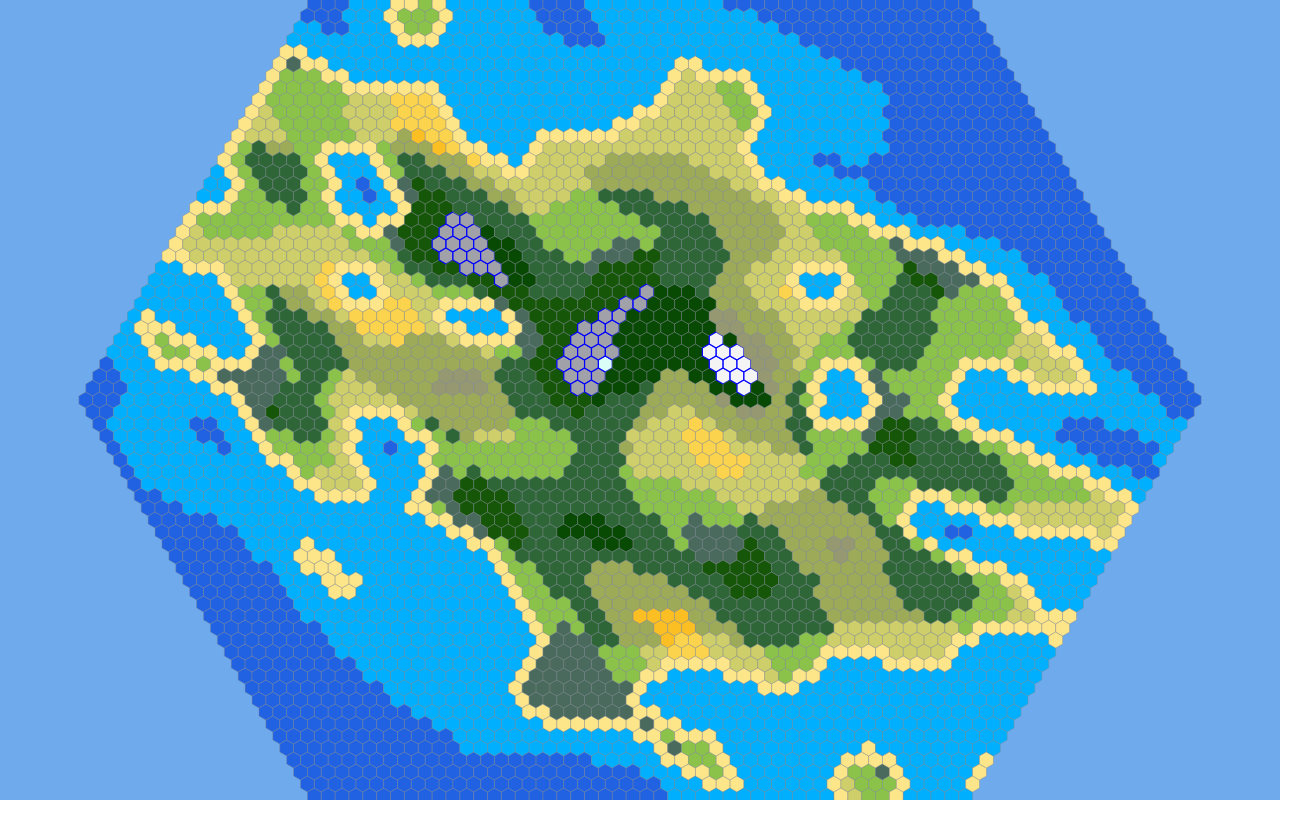
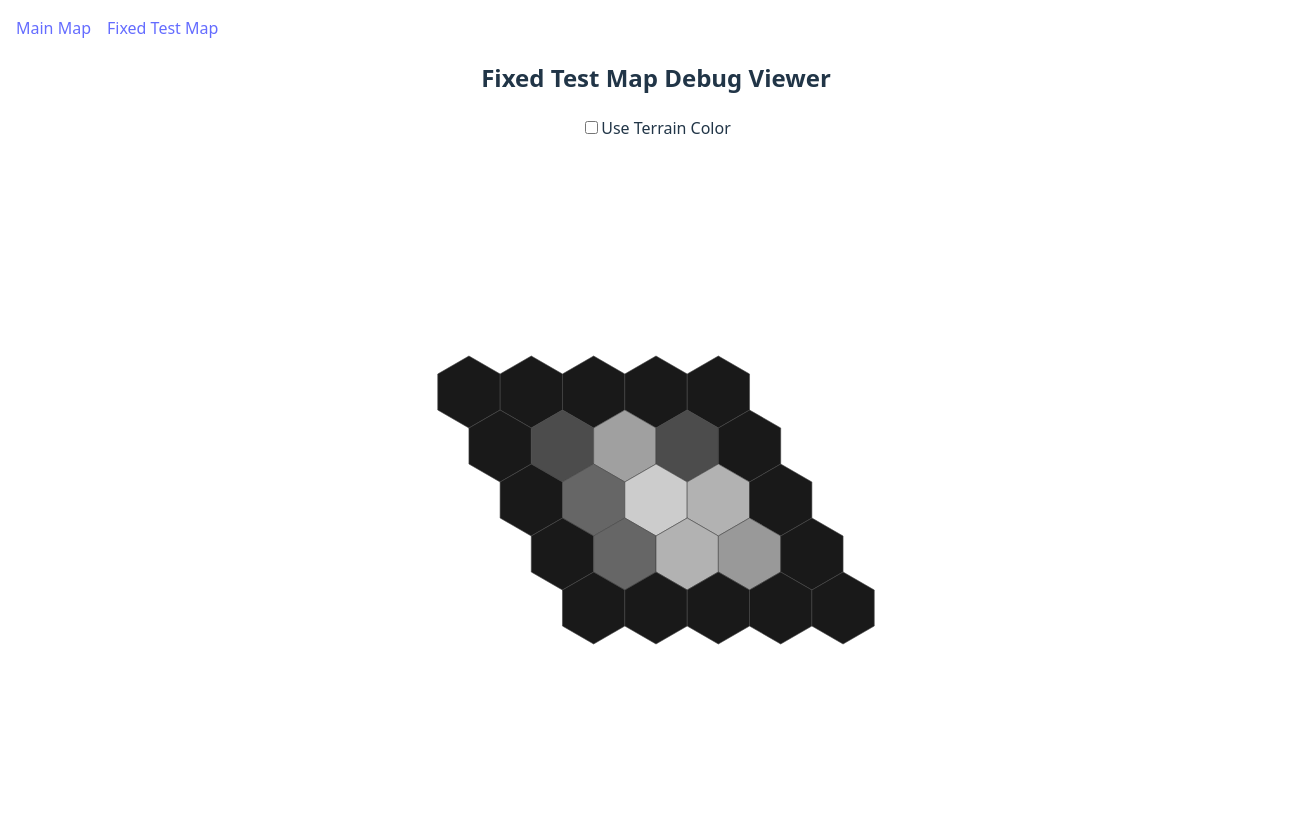
Before and after one commit to LuccianoB/cozy-colony, a React (Vite) app: page /fixed-map in a window 1280 px wide. Shown: the top 838 px of the page, 1312 px wide, since content can reach past the window. Before the commit the page ends 800 px from the top, so only its background shows below. Built offline with nearby package versions, Linux system fonts and the light colour scheme.

Commit message:
Updated app to allow routes and swithing between base and test maps

```diff
--- a/package.json
+++ b/package.json
@@ -14,6 +14,7 @@
     "noise": "^0.0.0",
     "react": "^19.1.0",
     "react-dom": "^19.1.0",
+    "react-router-dom": "^7.6.0",
     "seedrandom": "^3.0.5",
     "simplex-noise": "^4.0.3"
   },
--- a/src/App.jsx
+++ b/src/App.jsx
@@ -1,20 +1,23 @@
+// src/App.jsx
+
+import { BrowserRouter as Router, Routes, Route, Link } from 'react-router-dom';
 import HexGrid from './components/HexGrid';
+import FixedMapDebug from './components/FixedMapDebug';
 
-function App() {
+export default function App() {
   return (
-    <div
-      style={{
-        width: '100vw',
-        height: '100vh',
-        display: 'flex',
-        alignItems: 'center',
-        justifyContent: 'center',
-        backgroundColor: '#6faaed'
-      }}
-    >
-      <HexGrid />
-    </div>
+    <Router>
+      <div style={{ padding: '1rem' }}>
+        <nav style={{ marginBottom: '1rem' }}>
+          <Link to="/" style={{ marginRight: '1rem' }}>Main Map</Link>
+          <Link to="/fixed-map">Fixed Test Map</Link>
+        </nav>
+
+        <Routes>
+          <Route path="/" element={<HexGrid />} />
+          <Route path="/fixed-map" element={<FixedMapDebug />} />
+        </Routes>
+      </div>
+    </Router>
   );
 }
-
-export default App;
--- a/src/components/FixedMapDebug.jsx
+++ b/src/components/FixedMapDebug.jsx
@@ -0,0 +1,129 @@
+import { useState } from 'react';
+import Color from 'color';
+import { tiles as fixedTiles, tileMap } from '../../tests/testMaps/fixedRiverMap';
+import { getHexPoints } from '../engine/hexUtils';
+import { categorizeTerrain, TERRAIN_TYPES } from '../engine/terrain';
+import { elevationToGrayscale } from '../utils/color';
+
+const HEX_SIZE = 30;
+const HEX_WIDTH = HEX_SIZE * Math.sqrt(3);
+const HEX_HEIGHT = HEX_SIZE * 2;
+const VIEWBOX_WIDTH = 800;
+const VIEWBOX_HEIGHT = 600;
+
+export default function FixedMapDebug() {
+  const [useTerrainColor, setUseTerrainColor] = useState(false);
+
+  // Compute pixel positions and centering offsets
+  const pixelPositions = fixedTiles.map(tile => {
+    const x = HEX_WIDTH * (tile.q + tile.r / 2);
+    const y = HEX_HEIGHT * (tile.r * 0.75);
+    return { ...tile, x, y };
+  });
+
+  const minX = Math.min(...pixelPositions.map(t => t.x));
+  const maxX = Math.max(...pixelPositions.map(t => t.x));
+  const minY = Math.min(...pixelPositions.map(t => t.y));
+  const maxY = Math.max(...pixelPositions.map(t => t.y));
+
+  const offsetX = (VIEWBOX_WIDTH - (maxX - minX)) / 2 - minX;
+  const offsetY = (VIEWBOX_HEIGHT - (maxY - minY)) / 2 - minY;
+
+  const getPixelPosition = (q, r) => {
+    const x = HEX_WIDTH * (q + r / 2) + offsetX;
+    const y = HEX_HEIGHT * (r * 0.75) + offsetY;
+    return { x, y };
+  };
+
+  return (
+    <div style={{ textAlign: 'center' }}>
+      <h2>Fixed Test Map Debug Viewer</h2>
+      <label>
+        <input
+          type="checkbox"
+          checked={useTerrainColor}
+          onChange={() => setUseTerrainColor(prev => !prev)}
+        />
+        Use Terrain Color
+      </label>
+
+      <svg
+        viewBox={`0 0 ${VIEWBOX_WIDTH} ${VIEWBOX_HEIGHT}`}
+        width="100vw"
+        height="calc(100vh - 80px)"
+        style={{ display: 'block' }}
+        preserveAspectRatio="xMidYMid meet"
+      >
+        <defs>
+          <marker
+            id="arrow"
+            viewBox="0 0 10 10"
+            refX="10"
+            refY="5"
+            markerWidth="6"
+            markerHeight="6"
+            orient="auto-start-reverse"
+          >
+            <path d="M 0 0 L 10 5 L 0 10 z" fill="#3b82f6" />
+          </marker>
+        </defs>
+
+        {/* Arrows for river flows */}
+        {fixedTiles
+          .filter(tile => tile.flowsTo?.length)
+          .map(tile => {
+            const { x: x1, y: y1 } = getPixelPosition(tile.q, tile.r);
+            return tile.flowsTo.map(({ q, r }, i) => {
+              const { x: x2, y: y2 } = getPixelPosition(q, r);
+              return (
+                <line
+                  key={`${tile.id}-arrow-${i}`}
+                  x1={x1}
+                  y1={y1}
+                  x2={x2}
+                  y2={y2}
+                  stroke="#3b82f6"
+                  strokeWidth={2}
+                  markerEnd="url(#arrow)"
+                />
+              );
+            });
+          })}
+
+        {/* Hex tiles */}
+        {pixelPositions.map(tile => {
+          const { x, y } = getPixelPosition(tile.q, tile.r);
+          const points = getHexPoints(x, y, HEX_SIZE);
+
+          const type = categorizeTerrain(tile.elevation, tile.moisture, tile.tags);
+          const baseColor = useTerrainColor
+            ? Color(TERRAIN_TYPES[type]?.color || '#ccc')
+            : Color(elevationToGrayscale(tile.elevation));
+
+          const fill = tile.tags.includes('river_source')
+            ? baseColor.darken(0.3).hex()
+            : baseColor.hex();
+
+          return (
+            <polygon
+              key={tile.id}
+              points={points}
+              fill={fill}
+              stroke={tile.tags.includes('river') ? '#3b82f6' : '#444'}
+              strokeWidth={tile.tags.includes('river') ? 1.5 : 0.5}
+            >
+              <title>
+                ID: {tile.id}
+                {'\n'}Type: {type}
+                {'\n'}Elevation: {tile.elevation}
+                {'\n'}Moisture: {tile.moisture}
+                {'\n'}FlowRate: {tile.flowRate ?? 'N/A'}
+                {'\n'}RiverPathId: {tile.riverPathId ?? 'N/A'}
+              </title>
+            </polygon>
+          );
+        })}
+      </svg>
+    </div>
+  );
+}
--- a/src/components/HexGrid.jsx
+++ b/src/components/HexGrid.jsx
@@ -96,8 +96,8 @@ export default function HexGrid() {
   return (
     <svg
       viewBox={`0 0 ${VIEWBOX_WIDTH} ${VIEWBOX_HEIGHT}`}
-      width="100%"
-      height="800"
+      width="100vw"
+      height="calc(100vh - 80px)"
       style={{ display: 'block', cursor: isDragging ? 'grabbing' : 'grab' }}
       preserveAspectRatio="xMidYMid meet"
 
--- a/tests/testMaps/fixedRiverMap.js
+++ b/tests/testMaps/fixedRiverMap.js
@@ -1,73 +1,61 @@
+// /tests/testMaps/fixedRiverMap.js
+
+const makeTile = ({
+  q, r, elevation, moisture, tags = []
+}) => ({
+  id: `${q}_${r}`, q, r,
+  elevation,
+  moisture,
+  tags,
+  flowsTo: [],
+  flowsFrom: [],
+  flowRate: 0,
+  riverPathId: null,
+  parentRiverId: null,
+  riverOrder: null,
+  mergeCount: 0
+});
+
+// Ocean elevation
+const oceanElevation = 0.1;
+
+// 5x5 Grid
 export const tiles = [
-    // Row -1
-    {
-      id: '-1_-1', q: -1, r: -1,
-      elevation: 0.3, moisture: 0.2,
-      tags: [], flowsTo: [], flowsFrom: [],
-      flowRate: 0, riverPathId: null, parentRiverId: null,
-      riverOrder: null, mergeCount: 0
-    },
-    {
-      id: '0_-1', q: 0, r: -1,
-      elevation: 0.9, moisture: 0.9,
-      tags: ['river_source'], flowsTo: [], flowsFrom: [],
-      flowRate: 0, riverPathId: null, parentRiverId: null,
-      riverOrder: null, mergeCount: 0
-    },
-    {
-      id: '1_-1', q: 1, r: -1,
-      elevation: 0.3, moisture: 0.2,
-      tags: [], flowsTo: [], flowsFrom: [],
-      flowRate: 0, riverPathId: null, parentRiverId: null,
-      riverOrder: null, mergeCount: 0
-    },
+  // Row -2
+  makeTile({ q: -2, r: -2, elevation: oceanElevation, moisture: 0.5 }),
+  makeTile({ q: -1, r: -2, elevation: oceanElevation, moisture: 0.5 }),
+  makeTile({ q:  0, r: -2, elevation: oceanElevation, moisture: 0.5 }),
+  makeTile({ q:  1, r: -2, elevation: oceanElevation, moisture: 0.5 }),
+  makeTile({ q:  2, r: -2, elevation: oceanElevation, moisture: 0.5 }),
 
-    // Row 0
-    {
-      id: '-1_0', q: -1, r: 0,
-      elevation: 0.4, moisture: 0.3,
-      tags: [], flowsTo: [], flowsFrom: [],
-      flowRate: 0, riverPathId: null, parentRiverId: null,
-      riverOrder: null, mergeCount: 0
-    },
-    {
-      id: '0_0', q: 0, r: 0,
-      elevation: 0.8, moisture: 0.5,
-      tags: [], flowsTo: [], flowsFrom: [],
-      flowRate: 0, riverPathId: null, parentRiverId: null,
-      riverOrder: null, mergeCount: 0
-    },
-    {
-      id: '1_0', q: 1, r: 0,
-      elevation: 0.7, moisture: 0.4,
-      tags: [], flowsTo: [], flowsFrom: [],
-      flowRate: 0, riverPathId: null, parentRiverId: null,
-      riverOrder: null, mergeCount: 0
-    },
+  // Row -1
+  makeTile({ q: -2, r: -1, elevation: oceanElevation, moisture: 0.5 }),
+  makeTile({ q: -1, r: -1, elevation: 0.3, moisture: 0.2 }), // A
+  makeTile({ q:  0, r: -1, elevation: 0.9, moisture: 0.9, tags: ['river_source'] }), // B
+  makeTile({ q:  1, r: -1, elevation: 0.3, moisture: 0.2 }), // C
+  makeTile({ q:  2, r: -1, elevation: oceanElevation, moisture: 0.5 }),
 
-    // Row 1
-    {
-      id: '-1_1', q: -1, r: 1,
-      elevation: 0.4, moisture: 0.3,
-      tags: [], flowsTo: [], flowsFrom: [],
-      flowRate: 0, riverPathId: null, parentRiverId: null,
-      riverOrder: null, mergeCount: 0
-    },
-    {
-      id: '0_1', q: 0, r: 1,
-      elevation: 0.7, moisture: 0.6,
-      tags: [], flowsTo: [], flowsFrom: [],
-      flowRate: 0, riverPathId: null, parentRiverId: null,
-      riverOrder: null, mergeCount: 0
-    },
-    {
-      id: '1_1', q: 1, r: 1,
-      elevation: 0.6, moisture: 0.4,
-      tags: [], flowsTo: [], flowsFrom: [],
-      flowRate: 0, riverPathId: null, parentRiverId: null,
-      riverOrder: null, mergeCount: 0
-    }
-  ];
+  // Row 0
+  makeTile({ q: -2, r: 0, elevation: oceanElevation, moisture: 0.5 }),
+  makeTile({ q: -1, r: 0, elevation: 0.4, moisture: 0.3 }), // D
+  makeTile({ q:  0, r: 0, elevation: 0.8, moisture: 0.5 }), // E
+  makeTile({ q:  1, r: 0, elevation: 0.7, moisture: 0.4 }), // F
+  makeTile({ q:  2, r: 0, elevation: oceanElevation, moisture: 0.5 }),
 
-  // Build a tileMap for neighbor lookups
-  export const tileMap = new Map(tiles.map(tile => [tile.id, tile]));
+  // Row 1
+  makeTile({ q: -2, r: 1, elevation: oceanElevation, moisture: 0.5 }),
+  makeTile({ q: -1, r: 1, elevation: 0.4, moisture: 0.3 }), // G
+  makeTile({ q:  0, r: 1, elevation: 0.7, moisture: 0.6 }), // H
+  makeTile({ q:  1, r: 1, elevation: 0.6, moisture: 0.4 }), // I
+  makeTile({ q:  2, r: 1, elevation: oceanElevation, moisture: 0.5 }),
+
+  // Row 2
+  makeTile({ q: -2, r: 2, elevation: oceanElevation, moisture: 0.5 }),
+  makeTile({ q: -1, r: 2, elevation: oceanElevation, moisture: 0.5 }),
+  makeTile({ q:  0, r: 2, elevation: oceanElevation, moisture: 0.5 }),
+  makeTile({ q:  1, r: 2, elevation: oceanElevation, moisture: 0.5 }),
+  makeTile({ q:  2, r: 2, elevation: oceanElevation, moisture: 0.5 }),
+];
+
+// Build tileMap for fast lookup
+export const tileMap = new Map(tiles.map(tile => [tile.id, tile]));
```
Also changed, not shown: 2 other files (tests, documents, lock files or other folders).
